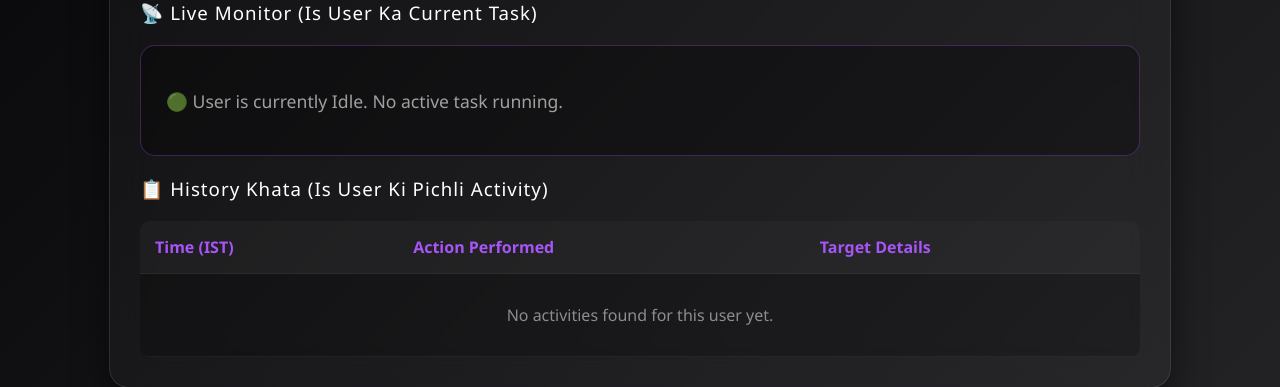
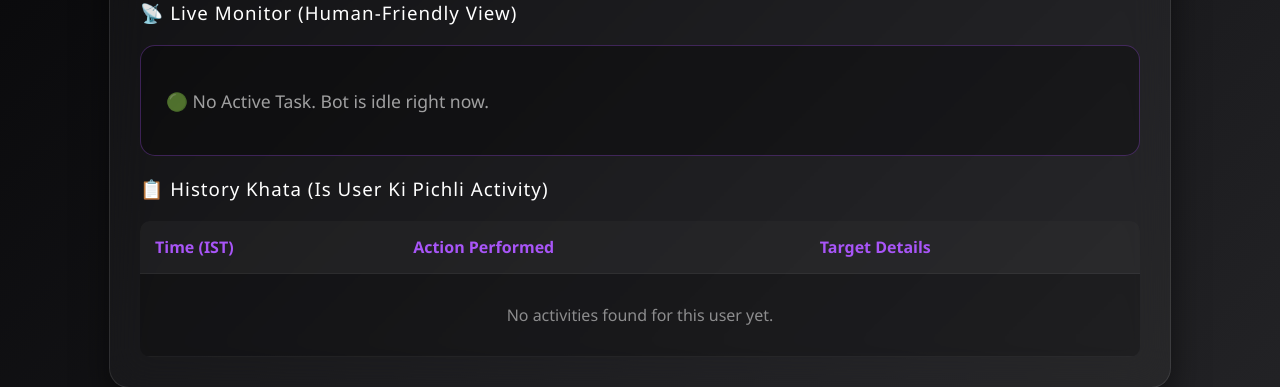
Before and after one commit to itsh4ro5/Src01, a Flask app: page /admin/user/1 in a window 1280 px wide. Shown: the part 107-494 px from the top of the page. Run offline with Flask 3, Linux system fonts and the light colour scheme; the visitor is signed in with stand-in values (Sample User, id 1); data that the repository does not hold is empty.

Commit message:
Update templates/user_profile.html

```diff
--- a/templates/user_profile.html
+++ b/templates/user_profile.html
@@ -26,14 +26,15 @@
             <a href="/admin/users" class="btn-back">⬅️ Back to List</a>
         </div>
 
-        <h3>📡 Live Monitor (Is User Ka Current Task)</h3>
+        <h3>📡 Live Monitor (Human-Friendly View)</h3>
         <div class="stat-card">
             {% if task %}
-                <p><strong>📤 Source (Kahan se nikal raha hai):</strong> <code>{{ task.source }}</code></p>
-                <p><strong>📥 Destination (Kahan bhej raha hai):</strong> <code>{{ task.destination }}</code></p>
+                <p><strong>📤 Source (Kahan se):</strong> <span style="color: #ffd700; font-size: 1.2rem;">{{ task.source }}</span></p>
+                <p><strong>📥 Destination (Kahan tak):</strong> <span style="color: #92FE9D; font-size: 1.2rem;">{{ task.destination }}</span></p>
                 <p><strong>📊 Progress:</strong> <span class="progress-text">{{ task.success }} / {{ task.total }} files done</span></p>
+                <p style="font-size: 0.8rem; opacity: 0.5;">ID Trace: {{ task.source_id }} ➡️ {{ task.dest_id }}</p>
             {% else %}
-                <p style="opacity: 0.6; font-size: 1.1rem;">🟢 User is currently Idle. No active task running.</p>
+                <p style="opacity: 0.6; font-size: 1.1rem;">🟢 No Active Task. Bot is idle right now.</p>
             {% endif %}
         </div>
 
```
